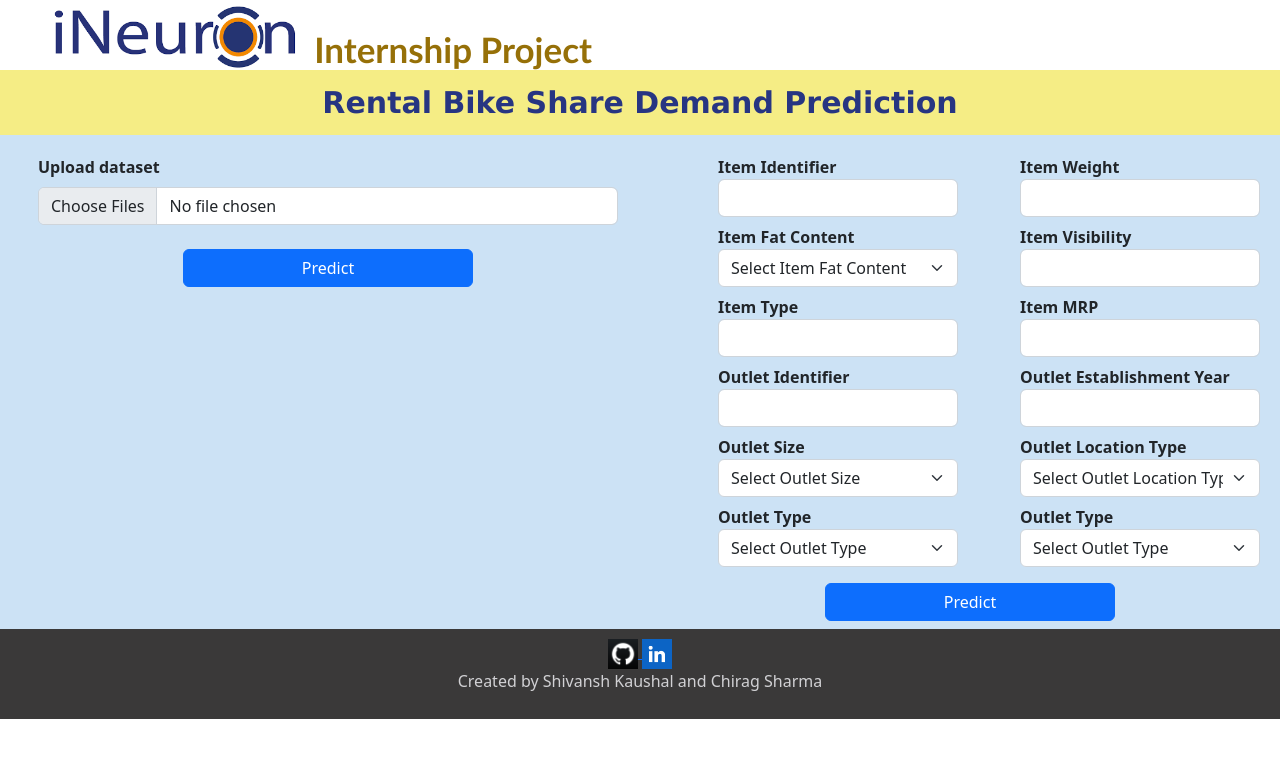
After one commit to shivanshka/Rental_Bike_Share_Prediction, a Flask app: template templates/result.html in a window 1280 px wide. The commit adds this page. Shown: the top 758 px of the page. Run offline with Flask 2, Linux system fonts and the light colour scheme; the template is opened without the code that fills it, so the values that code supplies are empty.

Commit message:
templates changed

```diff
--- a/main.py
+++ b/main.py
@@ -1,126 +1,57 @@
 
-#from wsgiref import simple_server
-from flask import Flask, render_template,request, Response
+from flask import Flask, render_template,request, send_file, redirect,url_for,flash
 from flask_cors import CORS, cross_origin
 from Prediction_Application.pipeline.prediction_pipeline import Prediction
 from Prediction_Application.pipeline.training_pipeline import Training_Pipeline
-
-#from Prediction_Application.logger import logging
-import os,sys
+from Prediction_Application.logger import logging
+import os
+import sys
+import shutil
 
 app = Flask(__name__)
-#CORS(app)
+CORS(app)
+app.secret_key = "any random string"
 
 @app.route("/", methods =["GET"])
 @cross_origin()
 def home():
-    return render_template("Home.html")
+    return render_template("result.html")
 
-@app.route("/bulk_page", methods =["GET","POST"])
+@app.route("/bulk_predict", methods =["POST"])
 @cross_origin()
-def bulk_page():
-    print(request.method)
-    if request.method == "GET":
-        return render_template("Bulk-Prediction.html")
-    if request.method == "POST":
-        try:
-            path = request.form['filepath']
-            pred = Prediction(path)  # object initialization
-            path = pred.initiate_bulk_prediction()  # initiating the prediction pipeline
-            return Response(str(path))
+def bulk_predict():
+    try:
+        file = request.files.get("files")
+        folder = "Prediction_Batch_Files"
+        if file is not None:
+            flash("File uploaded!!","success")
+        if os.path.isdir(folder):
+            shutil.rmtree(folder)
+        os.mkdir(folder)
 
-        except ValueError:
-            return Response("Error Occurred! %s" % ValueError)
-        except KeyError:
-            return Response("Error Occurred! %s" % KeyError)
-        except Exception as e:
-            return Response("Error Occurred! %s" % e)
+        file.save(os.path.join(folder,file.filename))
+
+        pred = Prediction()
+        output_file = pred.initiate_bulk_prediction()
+        path = os.path.basename(output_file)
+
+        if path is not None:
+            flash("Prediction File generated!!","success")
+        return send_file(output_file,as_attachment=True)
+    except Exception as e:
+        flash('Something went wrong', 'danger')
+        return redirect(url_for('home'))
 
 @app.route("/single_page", methods =["GET","POST"])
 @cross_origin()
 def single_page():
-    if request.method == "GET":
-        return render_template("Single-Prediction.html")
-    if request.method == "POST":
-        pass
+    return render_template("Single-Prediction.html")
 
 @app.route("/contact", methods =["GET"])
 @cross_origin()
 def contact():
     return render_template("Contact.html")
 
-@app.route("/bulk_predict", methods=['POST'])
-@cross_origin()
-def bulk_predict():
-    try:
-        if request.json is not None:
-            path = request.json['filepath']
-            pred = Prediction(path)  # object initialization
-            path = pred.initiate_bulk_prediction()  # initiating the prediction pipeline
-            return Response("Prediction File created at !!!" + str(path))
-
-        elif request.form is not None:
-            path = request.form['filepath']
-            pred = Prediction(path)  # object initialization
-            path = pred.initiate_bulk_prediction()  # initiating the prediction pipeline
-            return Response("Prediction File created at !!!" + str(path))
-        else:
-            print('Nothing Matched')
-    except ValueError:
-        return Response("Error Occurred! %s" % ValueError)
-    except KeyError:
-        return Response("Error Occurred! %s" % KeyError)
-    except Exception as e:
-        return Response("Error Occurred! %s" % e)
-
-
-@app.route("/single_predict", methods=['POST'])
-@cross_origin()
-def single_predict():
-    try:
-        if request.json is not None:
-            data = {'month': request.json['month'],
-            'hour': request.form('hour'),
-            'season': request.form('season'),
-            'weekday': request.form('weekday'),
-            'is_holiday': request.form('is_holiday'),
-            'working_day': request.form('working_day'),
-            'weather_sit': request.form('weather_sit'),
-            'is_covid': request.form('is_covid'),
-            'temp': request.form('temp'),
-            'r_temp': request.form('r_temp'),
-            'wind': request.form('wind'),
-            'humidity': request.form('humidity')}
-
-            pred = Prediction()  # object initialization
-            pred_val = pred.initiate_single_prediction(data)  # calling the prediction_validation function
-            return Response("Prediction File created at !!!" + str(pred_val))
-
-        elif request.form is not None:
-            data = {'month': int(request.form['month']),
-            'hour': int(request.form['hour']),
-            'season': request.form('season'),
-            'weekday': request.form('weekday'),
-            'is_holiday': request.form('is_holiday'),
-            'working_day': request.form('working_day'),
-            'weather_sit': request.form('weather_sit'),
-            'is_covid': request.form('is_covid'),
-            'temp': float(request.form('temp')),
-            'wind': float(request.form('wind')),
-            'humidity': float(request.form('humidity'))}
-
-            pred = Prediction()  # object initialization
-            pred_val = pred.initiate_single_prediction(data)  # calling the prediction_validation function
-            return Response("Demand for Bikes with given conditions: " + str(pred_val))
-
-        else:
-            print('Nothing Matched')
-    except ValueError:
-        return Response("Error Occurred! %s" % ValueError)
-    except KeyError:
-        return Response("Error Occurred! %s" % KeyError)
-    except Exception as e:
-        return Response("Error Occurred! %s" % e)
 
 
 @app.route("/start_train", methods=['GET', 'POST'])
@@ -129,19 +60,12 @@ def trainRouteClient():
     try:
         train_obj = Training_Pipeline()
         train_obj.run_training_pipeline() # training the model for the files in the table
+    except Exception as e:
+        return f"Error occured : {e}"
 
-    except ValueError:
-        return Response("Error Occurred! %s" % ValueError)
-    except KeyError:
-        return Response("Error Occurred! %s" % KeyError)
-    except Exception as e:
-        return Response("Error Occurred! %s" % e)
-    return Response("Training successful!!")
 
-#port = int(os.getenv("PORT",5004))
 if __name__=="__main__":
-    app.run()
-    #host = '0.0.0.0'
-    #httpd = simple_server.make_server(host, port, app)
-    #print("Serving on %s:%d" % (host, port))
-    #httpd.serve_forever()
+
+    port = int(os.getenv("PORT",5003))
+    host = '0.0.0.0'
+    app.run(host=host,port=port,debug=True)
--- /dev/null
+++ b/templates/result.html
@@ -0,0 +1,271 @@
+<!doctype html>
+<html lang="en">
+
+<head>
+    <meta charset="utf-8">
+    <meta name="viewport" content="width=device-width, initial-scale=1">
+    <title>Rental Bike Share Demand Prediction</title>
+    <link href="https://cdn.jsdelivr.net/npm/bootstrap@5.2.0-beta1/dist/css/bootstrap.min.css" rel="stylesheet"
+        integrity="sha384-0evHe/X+R7YkIZDRvuzKMRqM+OrBnVFBL6DOitfPri4tjfHxaWutUpFmBp4vmVor" crossorigin="anonymous">
+
+    <style>
+        .sales-input {
+            padding-top: 20px;
+            padding-right: 20px;
+            font-weight: bold;
+            width: 100%;
+            background-color: #cce2f5;
+        }
+
+        .file-input {
+            font-weight: bold;
+            width: 40%;
+        }
+
+        .title {
+            text-align: center;
+            font-weight: bold;
+
+            font-size: 30px;
+            background-color: #f5ed85;
+            padding-top: 10px;
+            font-weight: bold;
+            padding-bottom: 10px;
+            color: #273582;
+            font-family: 'Lucida Sans';
+        }
+        .header_1{
+            padding-left: 50px;
+        }
+        .logo_image{
+            display: inline-block;
+            width:0%;
+        }
+        .logo_title{
+            display: inline-block;
+            text-align: left;
+            vertical-align: bottom;
+            width:90%;
+            ;
+        }
+        .header2{
+            display: inline;
+            font-size: 35px;
+            color: #967008;
+            font-weight: bold;
+            padding-left: 260px;
+            font-family: 'Gill Sans MT';
+        }
+        .footer{
+            position: relative;
+            bottom:0px;
+            width:100%;
+            text-align: center;
+            padding-top: 10px;
+            padding-bottom: 10px;
+            background-color: #3a3939;
+            color: #d1d1d4;
+        }
+        .github_image{
+            width: 30px;
+            height: 30px;
+        }
+        .linkedin_image{
+            width: 30px;
+            height: 30px;
+        }
+        .logo{
+            width: 250px;
+            height: 70px;
+        }
+        .col{
+            padding-left: 50px;
+        }
+    </style>
+
+</head>
+
+<body>
+    <script src="https://cdn.jsdelivr.net/npm/bootstrap@5.2.0-beta1/dist/js/bootstrap.bundle.min.js"
+        integrity="sha384-pprn3073KE6tl6bjs2QrFaJGz5/SUsLqktiwsUTF55Jfv3qYSDhgCecCxMW52nD2"
+        crossorigin="anonymous"></script>
+    <header class="header_1">
+        <div class="logo_image">
+            <a href="/" class="" data-image-width="430" data-image-height="117">
+                <img src="{{ url_for('static', filename='img/index.png') }}" class="logo">
+            </a>
+        </div>
+        <div class="logo_title">
+            <h3 class="header2">Internship Project</h3>
+        </div>
+    </header>
+    <div class="title">Rental Bike Share Demand Prediction</div>
+
+    <div class="sales-input">
+        <!-- main row -->
+        <div class="row">
+            <!-- file input column -->
+            <div class="col file-input">
+                <form action="/bulk_predict" method="POST" enctype="multipart/form-data">
+                    <label for="">Upload dataset</label>
+                    <div class="input-group mb-3 my-2">
+                        <input type="file" multiple class="form-control" id="inputGroupFile01" name="files">
+                    </div>
+                    <center>
+                        <div class="d-grid gap-2 col-6 mx-auto">
+                            <button class="btn btn-primary my-2" type="submit">Predict</button>
+                        </div>
+                    </center>
+                </form>
+
+            </div>
+            <!-- user input column -->
+            <div class="col">
+                <!-- Alert Message -->
+                {% with message = get_flashed_messages(with_categories=true) %}
+                {% if message %}
+                {% for category, msg in message %}
+                <div class="message">
+                    <div class="alert alert-{{category}} alert-dismissible fade show" role="alert">
+                        {{msg}}
+                        <button type="button" class="btn-close" data-bs-dismiss="alert" aria-label="Close"></button>
+                    </div>
+                </div>
+                {% endfor %}
+                {% endif %}
+                {% endwith %}
+                <form action="/predict" method="POST">
+                    <!-- 1st row -->
+                    <div class="row">
+                        <div class="col">
+                            <label>Item Identifier</label>
+                            <input class="form-control" type="text" aria-label="default input example"
+                                name="Item_Identifier">
+                        </div>
+                        <div class="col">
+                            <label>Item Weight</label>
+                            <input class="form-control" type="text" aria-label="default input example"
+                                name="Item_Weight">
+                        </div>
+                    </div>
+
+                    <!-- 2nd row -->
+                    <div class="row my-2">
+                        <div class="col">
+                            <label>Item Fat Content</label>
+                            <select class="form-select" aria-label="Default select example" name="Item_Fat_Content">
+                                <option selected>Select Item Fat Content</option>
+                                <option value="Low Fat">Low Fat</option>
+                                <option value="Regular">Regular</option>
+                            </select>
+                        </div>
+                        <div class="col">
+                            <label>Item Visibility</label>
+                            <input class="form-control" type="text" aria-label="default input example"
+                                name="Item_Visibility">
+                        </div>
+                    </div>
+
+                    <!-- 3rd row -->
+                    <div class="row my-2">
+                        <div class="col">
+                            <label>Item Type</label>
+                            <input class="form-control" type="text" aria-label="default input example" name="Item_Type">
+                        </div>
+                        <div class="col">
+                            <label>Item MRP</label>
+                            <input class="form-control" type="text" aria-label="default input example" name="Item_MRP">
+                        </div>
+                    </div>
+
+                    <!-- 4th row -->
+                    <div class="row my-2">
+                        <div class="col">
+                            <label>Outlet Identifier</label>
+                            <input class="form-control" type="text" aria-label="default input example"
+                                name="Outlet_Identifier">
+                        </div>
+                        <div class="col">
+                            <label>Outlet Establishment Year
+                            </label>
+                            <input class="form-control" type="text" aria-label="default input example"
+                                name="Outlet_Establishment_Year">
+                        </div>
+                    </div>
+
+
+                    <!-- 5th row -->
+                    <div class="row my-2">
+                        <div class="col">
+                            <label>Outlet Size</label>
+                            <select class="form-select" aria-label="Default select example" name="Outlet_Size">
+                                <option selected>Select Outlet Size</option>
+                                <option value="Small">Small</option>
+                                <option value="Medium">Medium</option>
+                                <option value="High">High</option>
+                            </select>
+                        </div>
+                        <div class="col">
+                            <label>Outlet Location Type</label>
+                            <select class="form-select" aria-label="Default select example" name="Outlet_Location_Type">
+                                <option selected>Select Outlet Location Type</option>
+                                <option value="Tier 1">Tier 1</option>
+                                <option value="Tier 2">Tier 2</option>
+                                <option value="Tier 3">Tier 3</option>
+                            </select>
+                        </div>
+                    </div>
+
+                    <!-- 6th row -->
+                    <div class="row my-2">
+                        <div class="col">
+                            <label>Outlet Type</label>
+                            <select class="form-select" aria-label="Default select example" name="Outlet_Type">
+                                <option selected>Select Outlet Type</option>
+                                <option value="Grocery Store">Grocery Store</option>
+                                <option value="Supermarket Type1">Supermarket Type1</option>
+                                <option value="Supermarket Type2">Supermarket Type2</option>
+                                <option value="Supermarket Type3">Supermarket Type3</option>
+                            </select>
+                        </div>
+
+                        <div class="col">
+                            <label>Outlet Type</label>
+                            <select class="form-select" aria-label="Default select example" name="Outlet_Type">
+                                <option selected>Select Outlet Type</option>
+                                <option value="Grocery Store">Grocery Store</option>
+                                <option value="Supermarket Type1">Supermarket Type1</option>
+                                <option value="Supermarket Type2">Supermarket Type2</option>
+                                <option value="Supermarket Type3">Supermarket Type3</option>
+                            </select>
+                        </div>
+
+                    </div>
+
+                    <center>
+                        <div class="d-grid gap-2 col-6 mx-auto">
+                            <button class="btn btn-primary my-2" type="submit">Predict</button>
+                        </div>
+                    </center>
+
+                </form>
+
+            </div>
+
+
+        </div>
+
+    </div>
+    <footer class="u-align-center u-clearfix u-footer u-grey-80 footer" id="sec-a78b"><div class="u-align-left u-clearfix u-sheet u-sheet-1">
+        <a href="https://github.com/shivanshka/Rental_Bike_Share_Prediction.git" class="github" data-image-width="100" data-image-height="100" title="Source code" target="_blank">
+          <img src="{{ url_for('static', filename='img/git.png') }}" class="github_image">
+        </a>
+        <a href="https://www.linkedin.com/in/shivansh-ka" class="linkedin" data-image-width="100" data-image-height="100" title="Developen Linkedin Id" target="_blank">
+            <img src="{{ url_for('static', filename='img/linkied.png') }}" class="linkedin_image">
+          </a>
+        <p class="footer-text">Created by Shivansh Kaushal and Chirag Sharma</p>
+      </div></footer>
+
+</body>
+
+</html>
```
Also changed, not shown: Prediction_Application/pipeline/prediction_pipeline.py (+14 -8 lines), templates/Bulk-Prediction.html (+3 -29 lines), Output Folder/2022-07-16-13-53-53/Predicted.csv (deleted), Output Folder/2022-07-16-14-06-35/Predicted.csv (deleted), Output Folder/2022-07-16-14-08-32/Predicted.csv (deleted), Output Folder/2022-07-16-14-24-32/Predicted.csv (deleted).
